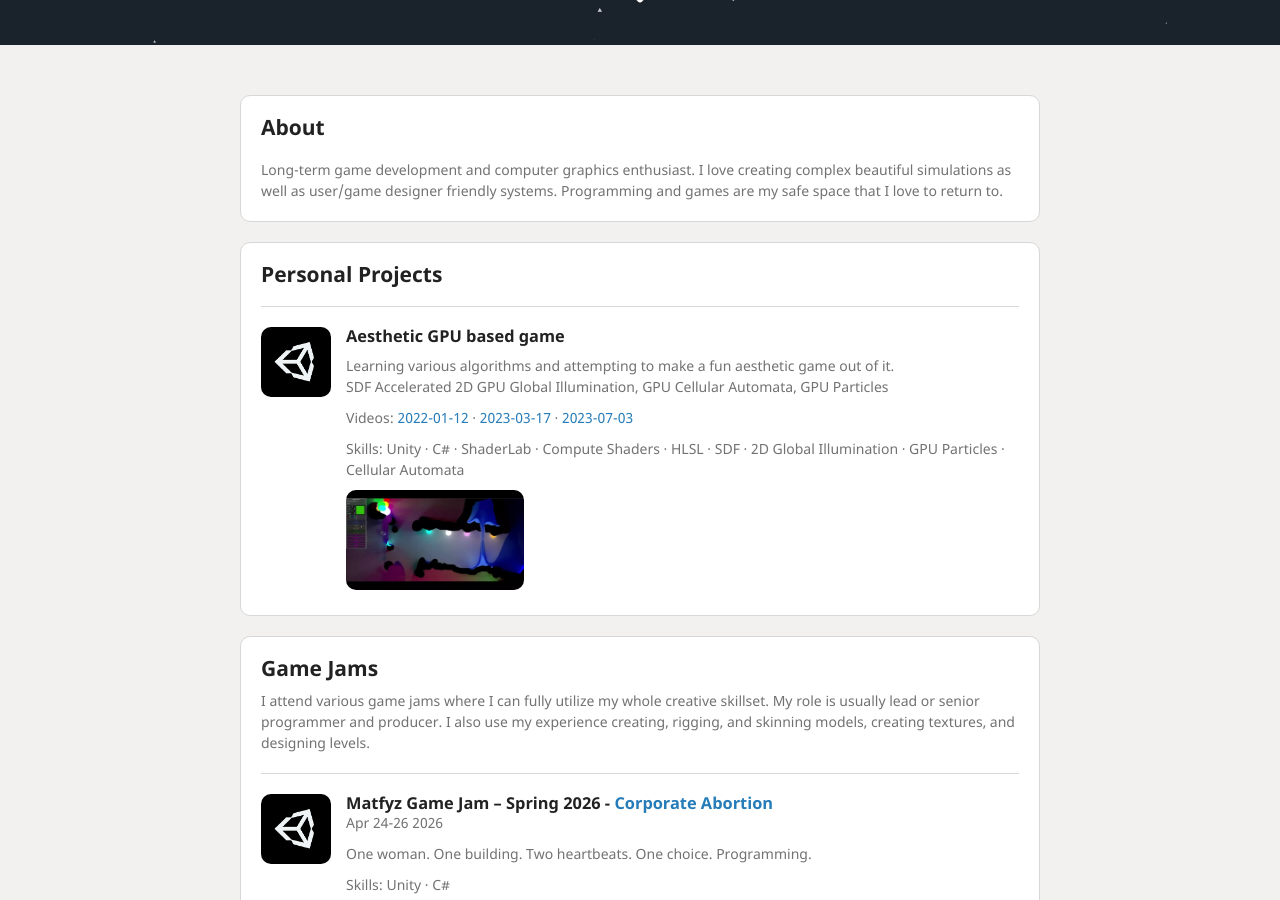
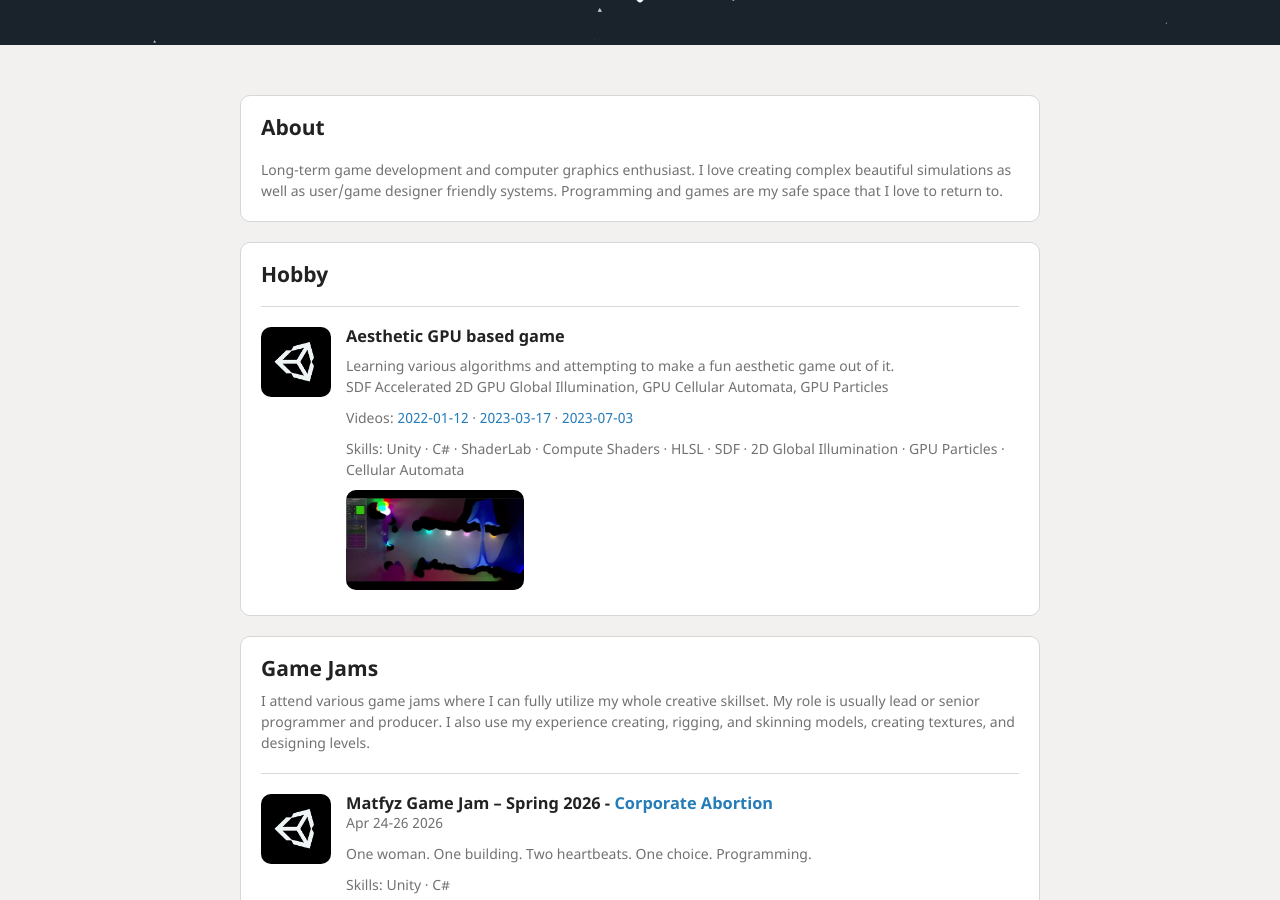
Before and after one commit to JakubNei/jakubnei.github.io, a Jekyll site: the page built from index.html, in a window 1280 px wide and 900 px high, scrolled down 855 px. Built offline with Jekyll 4.4.1, drawn with Linux system fonts in a browser that asks for light colours; nearby versions of some CDN libraries.

Commit message:
Rename the portfolio Personal Projects heading to Hobby.
Co-authored-by: Cursor <cursoragent@cursor.com>

```diff
--- a/pages/portfolio/portfolio.html
+++ b/pages/portfolio/portfolio.html
@@ -11,7 +11,7 @@
 </section>
 
 <section>
-	<header><h2>Personal Projects</h2></header>
+	<header><h2>Hobby</h2></header>
 
 	<section>
 		<img src="{{'pages/portfolio/logo-unity.png' | relative_url }}">
```
